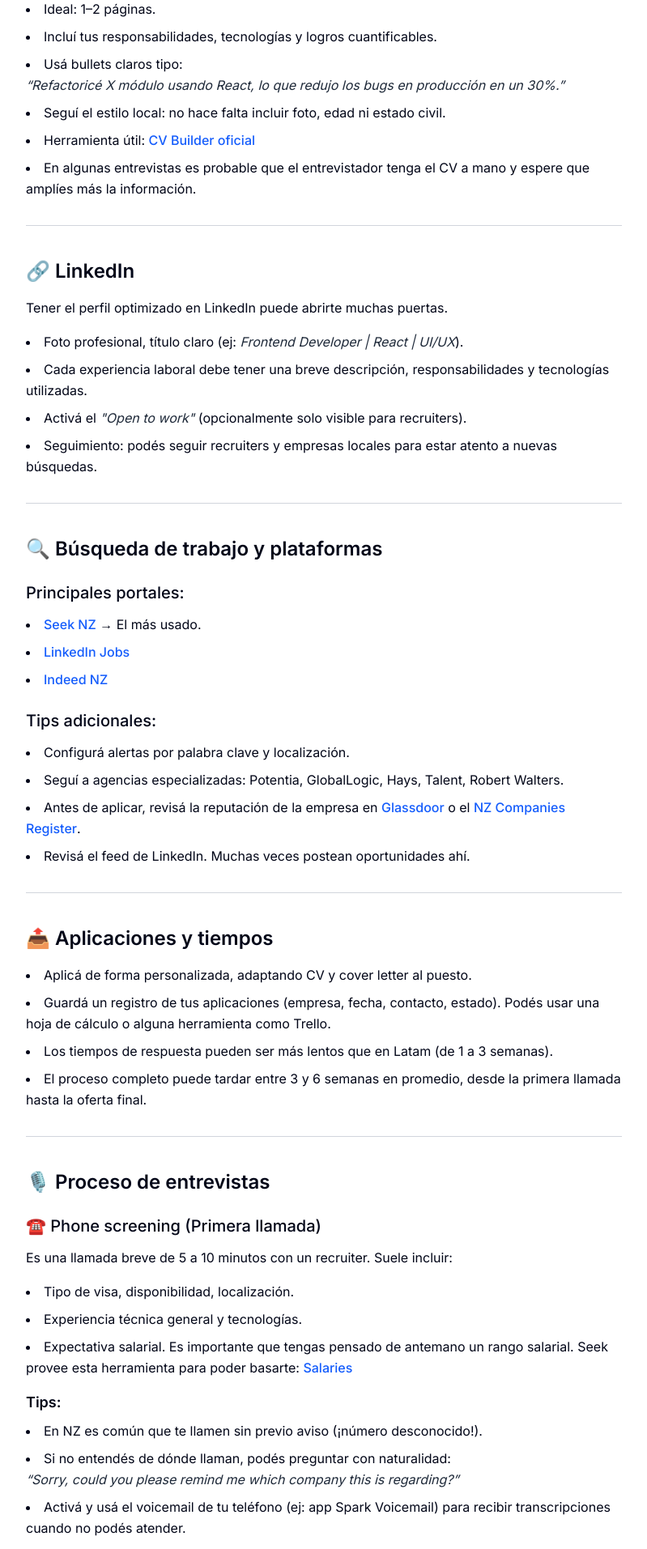
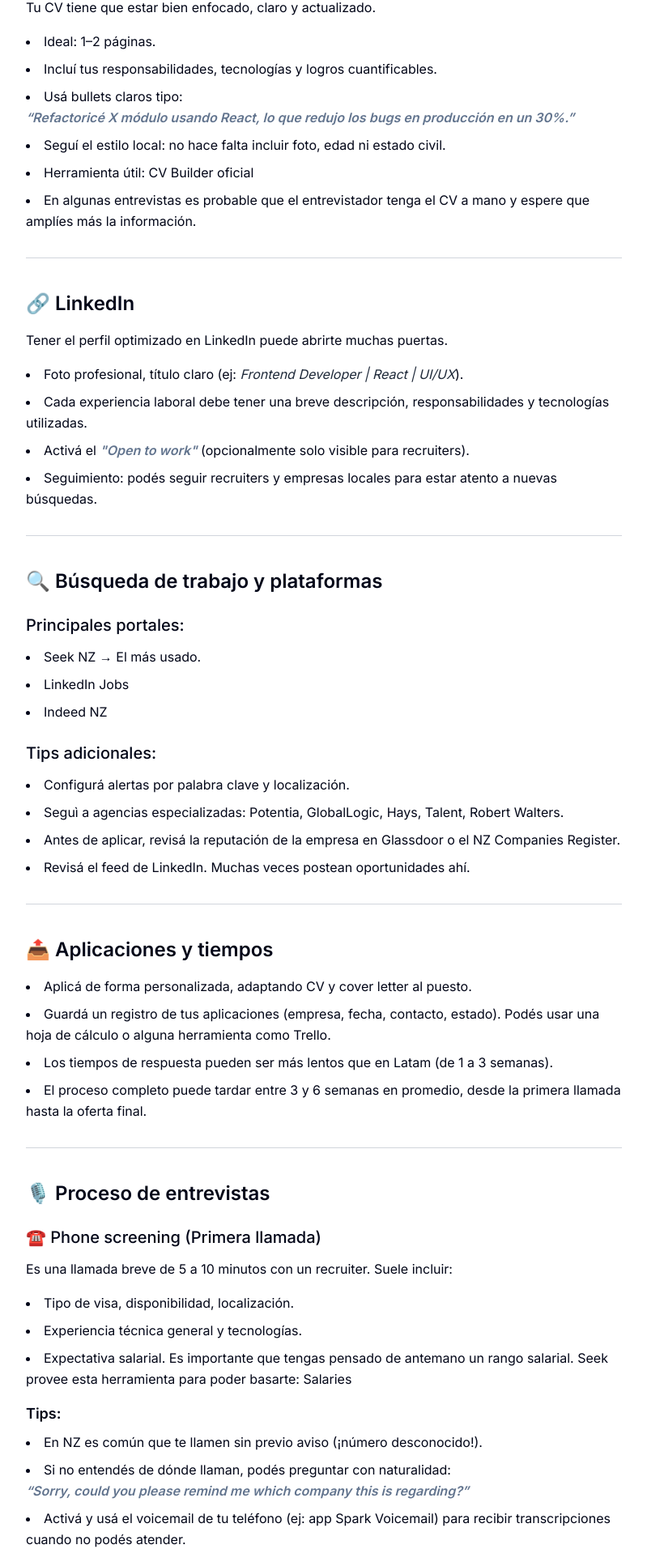
Before and after one commit to matoliva/latam-it-nz, a Next.js app: page /en/it-job-guide in a window 1280 px wide. Shown: the part 1269-3182 px from the top of the page at 81% size, without its empty margins (240-1039 px from the left). Built offline with nearby package versions, Linux system fonts and the light colour scheme.

Commit message:
feat: update guia it format

```diff
--- a/app/[lang]/it-job-guide/page.mdx
+++ b/app/[lang]/it-job-guide/page.mdx
@@ -3,7 +3,7 @@ title: "Guía para conseguir trabajo IT en Nueva Zelanda"
 description: "Consejos prácticos y pasos clave para buscar y conseguir empleo en el sector IT en NZ, basado en experiencia real."
 ---
 
-<div className="max-w-3xl mx-auto px-4">
+<div className="max-w-3xl mx-auto px-4 pt-10">
 
 # 🧭 Guía para conseguir trabajo IT en Nueva Zelanda
 
@@ -40,9 +40,9 @@ Tu CV tiene que estar bien enfocado, claro y actualizado.
 - Ideal: 1–2 páginas.
 - Incluí tus responsabilidades, tecnologías y logros cuantificables.
 - Usá bullets claros tipo:
-  *“Refactoricé X módulo usando React, lo que redujo los bugs en producción en un 30%.”*
+  <span className="text-muted-foreground font-semibold italic">“Refactoricé X módulo usando React, lo que redujo los bugs en producción en un 30%.”</span>
 - Seguí el estilo local: no hace falta incluir foto, edad ni estado civil.
-- Herramienta útil: [CV Builder oficial](https://www.careers.govt.nz/tools/cv-builder/)
+- Herramienta útil: <a href="https://www.careers.govt.nz/tools/cv-builder/" target="_blank" rel="noopener noreferrer">CV Builder oficial</a>
 - En algunas entrevistas es probable que el entrevistador tenga el CV a mano y espere que amplíes más la información.
 
 ---
@@ -53,7 +53,7 @@ Tener el perfil optimizado en LinkedIn puede abrirte muchas puertas.
 
 - Foto profesional, título claro (ej: *Frontend Developer | React | UI/UX*).
 - Cada experiencia laboral debe tener una breve descripción, responsabilidades y tecnologías utilizadas.
-- Activá el *"Open to work"* (opcionalmente solo visible para recruiters).
+- Activá el <span className="text-muted-foreground font-semibold italic">"Open to work"</span> (opcionalmente solo visible para recruiters).
 - Seguimiento: podés seguir recruiters y empresas locales para estar atento a nuevas búsquedas.
 
 ---
@@ -62,15 +62,15 @@ Tener el perfil optimizado en LinkedIn puede abrirte muchas puertas.
 
 ### Principales portales:
 
-- [Seek NZ](https://www.seek.co.nz/) → El más usado.
-- [LinkedIn Jobs](https://www.linkedin.com/jobs/)
-- [Indeed NZ](https://nz.indeed.com)
+- <a href="https://www.seek.co.nz/" target="_blank" rel="noopener noreferrer">Seek NZ</a> → El más usado.
+- <a href="https://www.linkedin.com/jobs/" target="_blank" rel="noopener noreferrer">LinkedIn Jobs</a>
+- <a href="https://nz.indeed.com" target="_blank" rel="noopener noreferrer">Indeed NZ</a>
 
 ### Tips adicionales:
 
 - Configurá alertas por palabra clave y localización.
-- Seguí a agencias especializadas: Potentia, GlobalLogic, Hays, Talent, Robert Walters.
-- Antes de aplicar, revisá la reputación de la empresa en [Glassdoor](https://www.glassdoor.com/) o el [NZ Companies Register](https://companies-register.companiesoffice.govt.nz/).
+- Seguì a agencias especializadas: Potentia, GlobalLogic, Hays, Talent, Robert Walters.
+- Antes de aplicar, revisá la reputación de la empresa en <a href="https://www.glassdoor.com/" target="_blank" rel="noopener noreferrer">Glassdoor</a> o el <a href="https://companies-register.companiesoffice.govt.nz/" target="_blank" rel="noopener noreferrer">NZ Companies Register</a>.
 - Revisá el feed de LinkedIn. Muchas veces postean oportunidades ahí.
 
 ---
@@ -92,13 +92,13 @@ Es una llamada breve de 5 a 10 minutos con un recruiter. Suele incluir:
 
 - Tipo de visa, disponibilidad, localización.
 - Experiencia técnica general y tecnologías.
-- Expectativa salarial. Es importante que tengas pensado de antemano un rango salarial. Seek provee esta herramienta para poder basarte: [Salaries](https://www.seek.co.nz/career-advice/search)
+- Expectativa salarial. Es importante que tengas pensado de antemano un rango salarial. Seek provee esta herramienta para poder basarte: <a href="https://www.seek.co.nz/career-advice/search" target="_blank" rel="noopener noreferrer">Salaries</a>
 
 #### Tips:
 
 - En NZ es común que te llamen sin previo aviso (¡número desconocido!).
 - Si no entendés de dónde llaman, podés preguntar con naturalidad:
-  *“Sorry, could you please remind me which company this is regarding?”*
+  <span className="text-muted-foreground font-semibold italic">“Sorry, could you please remind me which company this is regarding?”</span>
 - Activá y usá el voicemail de tu teléfono (ej: app Spark Voicemail) para recibir transcripciones cuando no podés atender.
 - Pro tip: muchas veces aplicamos a varios trabajos, lo cual hace probable que nos llamen y no recordemos en ese momento de qué empresa se trata. Podemos simplemente dejar sonar y que el recruiter deje un mensaje (voicemail); ahí vamos a tener contexto y podremos devolver la llamada con toda la información fresca.
 
@@ -117,8 +117,8 @@ Dependen de cada empresa, pero en general incluyen 1 o 2 etapas técnicas:
 #### Segunda entrevista técnica
 
 - Con el equipo de desarrollo.
-- Más conversacional: se analiza cómo resolverías un problema o cómo encararías una nueva feature a alto nivel (*high-level discussion*).
-- En algunas entrevistas se hicieron ejercicios como crear un design system en una pizarra (*whiteboard*).
+- Más conversacional: se analiza cómo resolverías un problema o cómo encararías una nueva feature a alto nivel (<span className="text-muted-foreground font-semibold italic">high-level discussion</span>).
+- En algunas entrevistas se hicieron ejercicios como crear un design system en una pizarra (<span className="text-muted-foreground font-semibold italic">whiteboard</span>).
 
 ---
 
@@ -129,9 +129,9 @@ Dependen de cada empresa, pero en general incluyen 1 o 2 etapas técnicas:
 
 #### Preguntas típicas:
 
-- *Contame una situación difícil con un colega y cómo la resolviste.*
-- *¿Cómo manejás el estrés?*
-- *¿Qué aprendiste de un error técnico reciente?*
+- <span className="text-muted-foreground font-semibold italic">Contame una situación difícil con un colega y cómo la resolviste.</span>
+- <span className="text-muted-foreground font-semibold italic">¿Cómo manejás el estrés?</span>
+- <span className="text-muted-foreground font-semibold italic">¿Qué aprendiste de un error técnico reciente?</span>
 
 ---
 
@@ -154,6 +154,6 @@ Dependen de cada empresa, pero en general incluyen 1 o 2 etapas técnicas:
 
 ### 🎯 ¡Éxitos en tu búsqueda laboral!
 
-Si necesitás más ayuda personalizada, podés agendar una reunión [aquí](https://www.latamitnz.com/es#booking).
+Si necesitás más ayuda personalizada, podés agendar una reunión <a href="https://www.latamitnz.com/es#booking" target="_blank" rel="noopener noreferrer">aquí</a>.
 
 </div>
```
